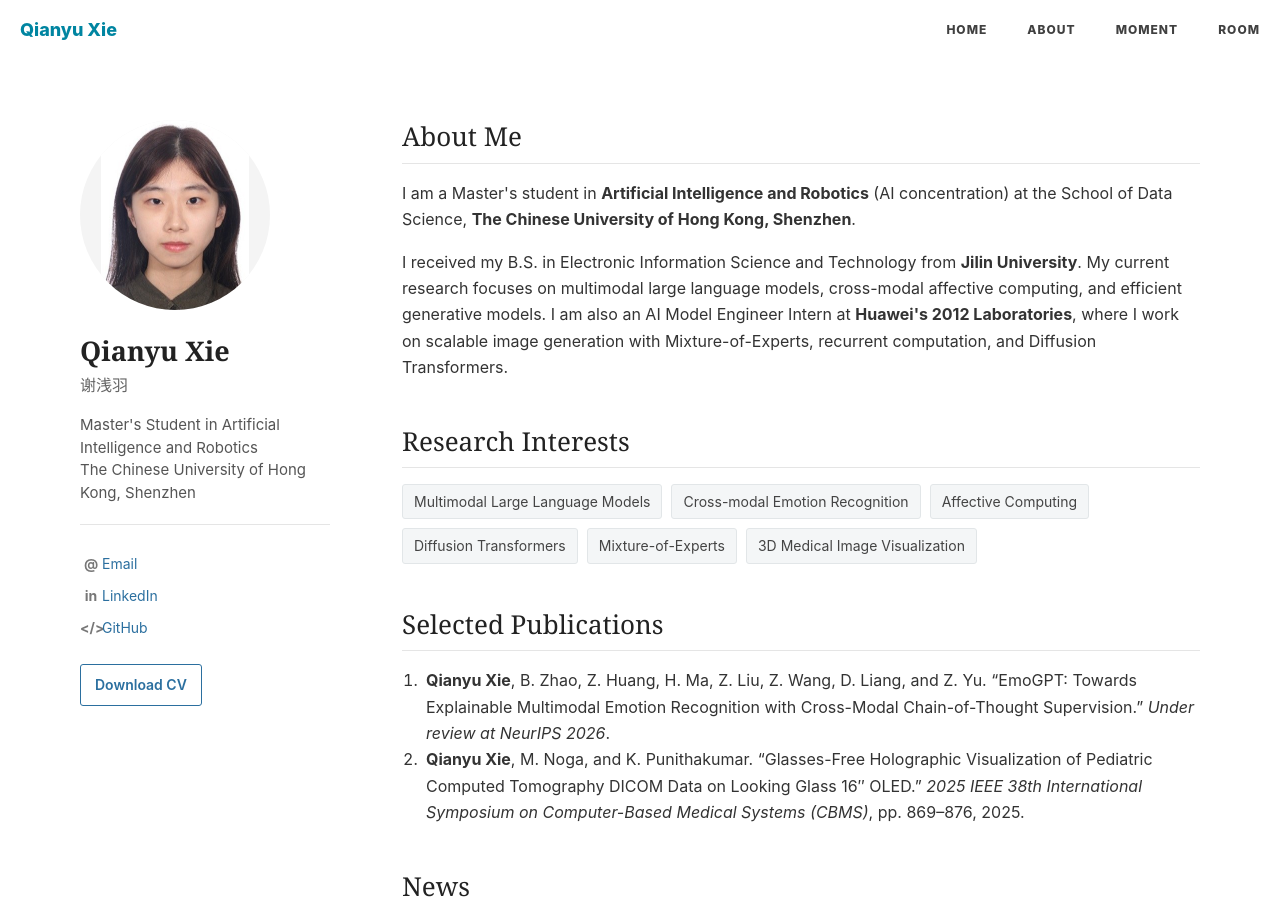
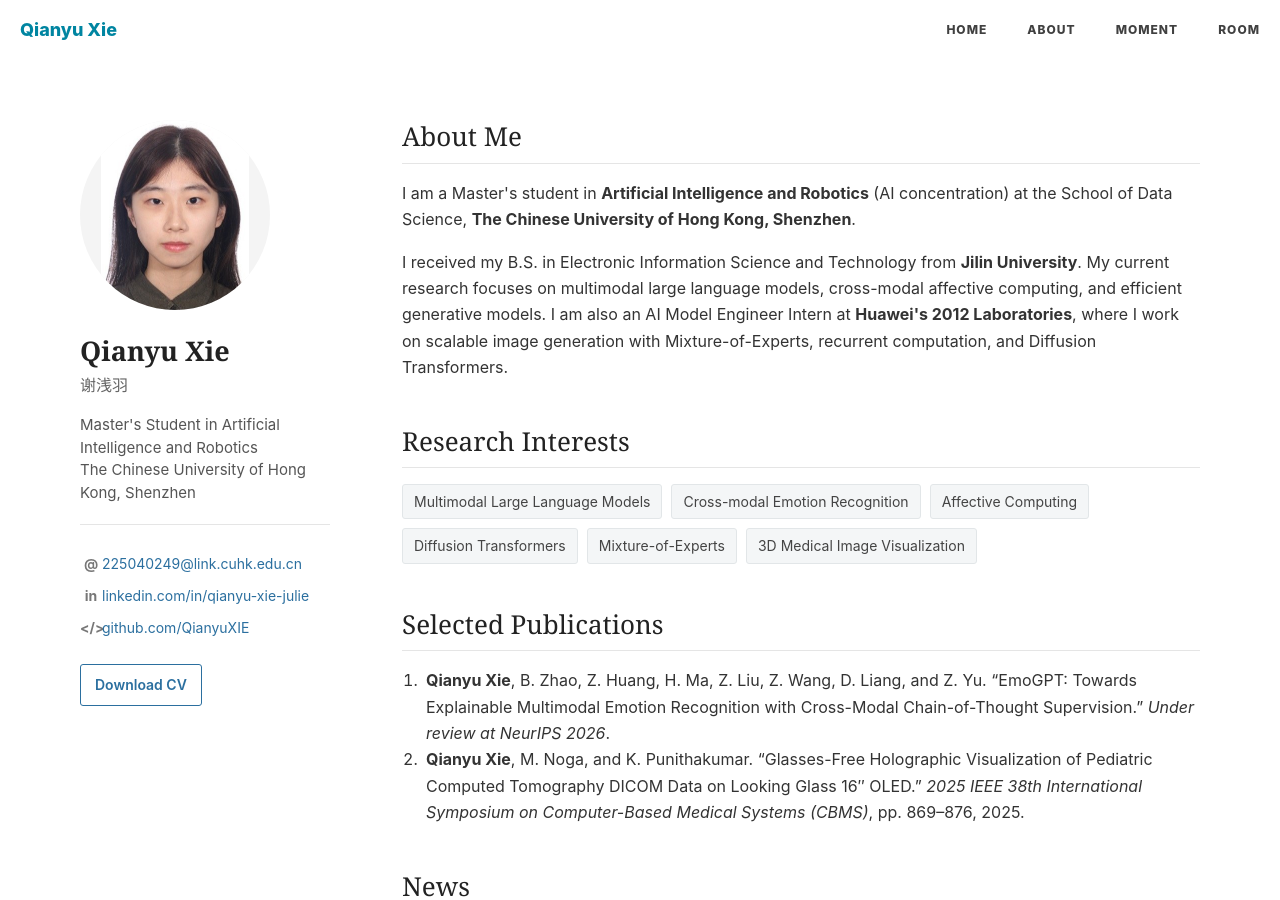
Before and after one commit to QianyuXIE/QianyuXIE.github.io, a Jekyll site: the page built from index.md, in a window 1280 px wide and 900 px high. Built offline with Jekyll 4.4.1, drawn with Linux system fonts in a browser that asks for light colours; nearby versions of some CDN libraries; comment, search, counter and statistics services are not loaded.

Commit message:
Show full contact values on CV

```diff
--- a/_includes/academic-cv-content.html
+++ b/_includes/academic-cv-content.html
@@ -6,9 +6,9 @@
     <p class="academic-role">Master's Student in Artificial Intelligence and Robotics<br>The Chinese University of Hong Kong, Shenzhen</p>
 
     <ul class="academic-contact-list">
-      <li><span class="academic-contact-icon" aria-hidden="true">@</span><a href="mailto:225040249@link.cuhk.edu.cn">Email</a></li>
-      <li><span class="academic-contact-icon" aria-hidden="true">in</span><a href="https://linkedin.com/in/qianyu-xie-julie" target="_blank" rel="noopener noreferrer">LinkedIn</a></li>
-      <li><span class="academic-contact-icon" aria-hidden="true">&lt;/&gt;</span><a href="https://github.com/QianyuXIE" target="_blank" rel="noopener noreferrer">GitHub</a></li>
+      <li><span class="academic-contact-icon" aria-hidden="true">@</span><a href="mailto:225040249@link.cuhk.edu.cn">225040249@link.cuhk.edu.cn</a></li>
+      <li><span class="academic-contact-icon" aria-hidden="true">in</span><a href="https://linkedin.com/in/qianyu-xie-julie" target="_blank" rel="noopener noreferrer">linkedin.com/in/qianyu-xie-julie</a></li>
+      <li><span class="academic-contact-icon" aria-hidden="true">&lt;/&gt;</span><a href="https://github.com/QianyuXIE" target="_blank" rel="noopener noreferrer">github.com/QianyuXIE</a></li>
     </ul>
 
     <a class="academic-cv-link" href="{{ '/assets/files/CV_QianyuXie_cuhksz.pdf' | relative_url }}" target="_blank" rel="noopener noreferrer">Download CV</a>
```
